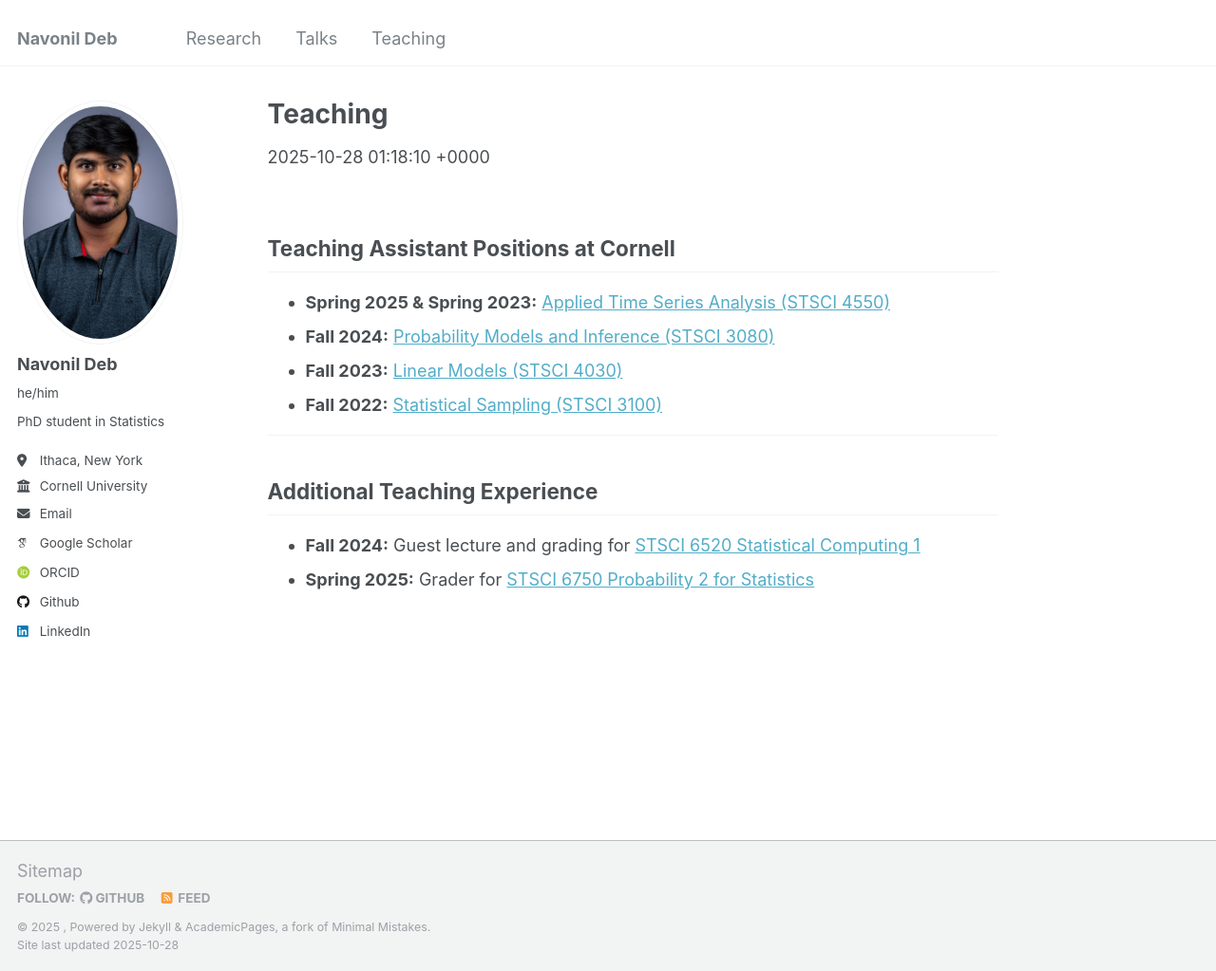
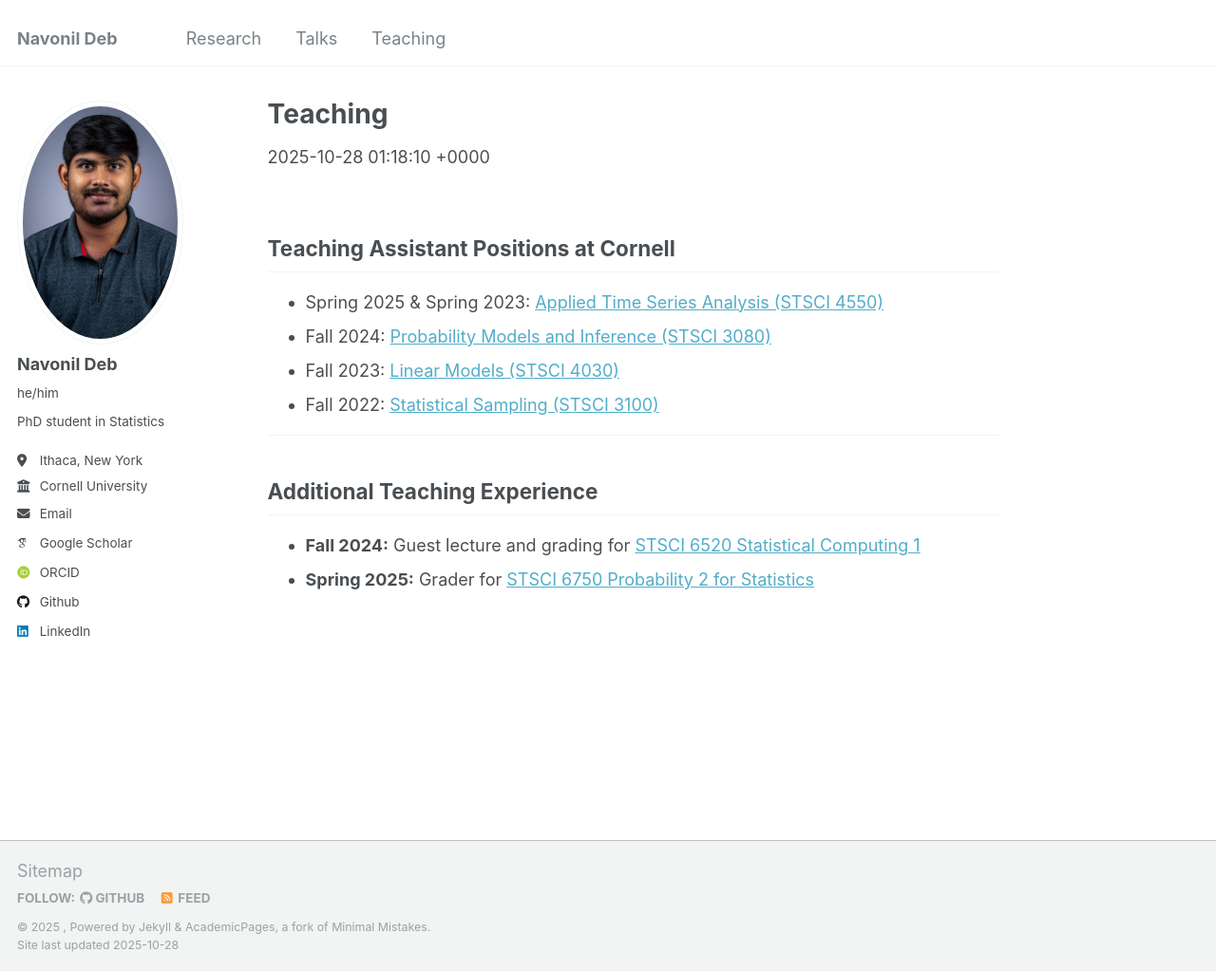
Before and after one commit to navonildeb/navonildeb.github.io, a Jekyll site: the page built from _teaching/teaching.md, in a window 1280 px wide and 1023 px high. Shown: the whole window at 95% size. Built offline with Jekyll 4.4.1, drawn with Linux system fonts in a browser that asks for light colours; some web fonts are replaced.

```diff
--- a/_teaching/teaching.md
+++ b/_teaching/teaching.md
@@ -7,10 +7,10 @@ author_profile: true
 
 ## Teaching Assistant Positions at Cornell
 
-* **Spring 2025 & Spring 2023:** [Applied Time Series Analysis (STSCI 4550)](https://classes.cornell.edu/browse/roster/SP24/class/STSCI/4550)
-* **Fall 2024:** [Probability Models and Inference (STSCI 3080)](https://classes.cornell.edu/browse/roster/FA24/class/STSCI/3080)
-* **Fall 2023:** [Linear Models (STSCI 4030)](https://classes.cornell.edu/browse/roster/FA23/class/STSCI/4030)
-* **Fall 2022:** [Statistical Sampling (STSCI 3100)](https://classes.cornell.edu/browse/roster/FA22/class/STSCI/3100)
+* Spring 2025 & Spring 2023: [Applied Time Series Analysis (STSCI 4550)](https://classes.cornell.edu/browse/roster/SP24/class/STSCI/4550)
+* Fall 2024: [Probability Models and Inference (STSCI 3080)](https://classes.cornell.edu/browse/roster/FA24/class/STSCI/3080)
+* Fall 2023: [Linear Models (STSCI 4030)](https://classes.cornell.edu/browse/roster/FA23/class/STSCI/4030)
+* Fall 2022: [Statistical Sampling (STSCI 3100)](https://classes.cornell.edu/browse/roster/FA22/class/STSCI/3100)
 
 ---
 
```
